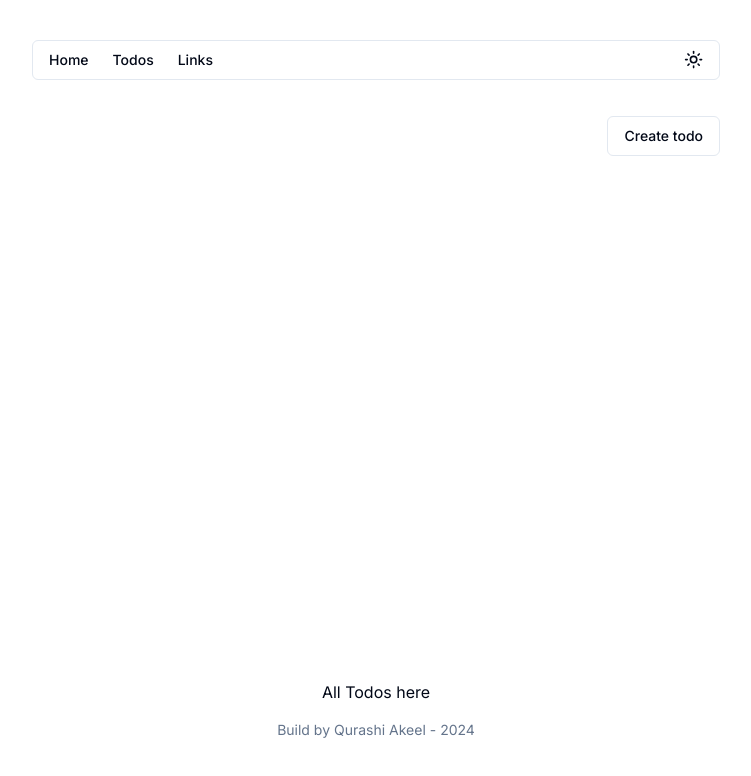
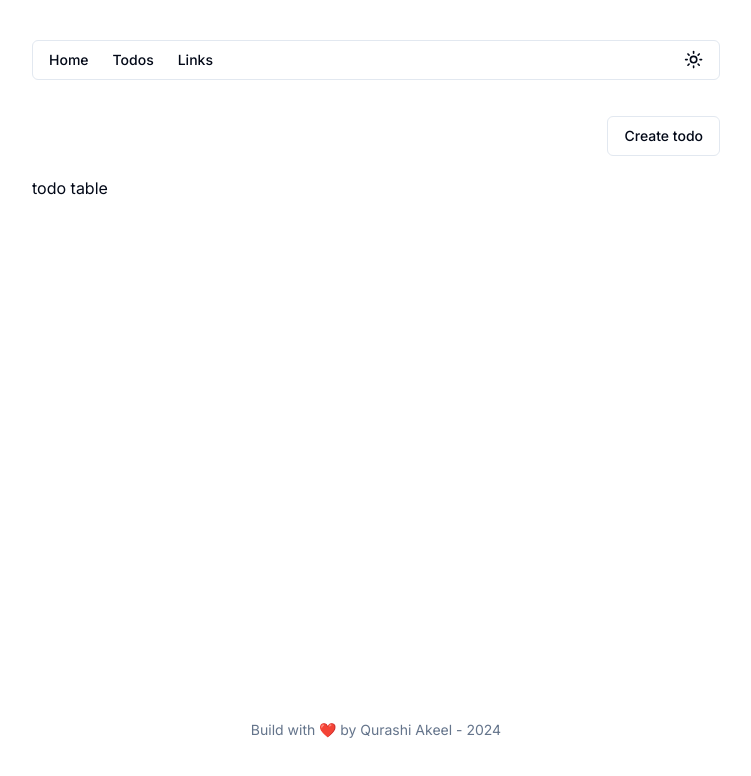
Before and after one commit to qurashi-akeel/pesto-todo-zeta, a Next.js app: page /todos in a window 1280 px wide. Shown: the top 776 px of the page, without its empty margins (264-1015 px from the left). Built offline with nearby package versions, Linux system fonts and the light colour scheme.

Commit message:
Fix UI and github URL.

```diff
--- a/package.json
+++ b/package.json
@@ -5,7 +5,7 @@
   "description": "A fullstack todo app built with Next.js, Typescript and Tailwind CSS",
   "author": {
     "name": "Qurashi Akeel",
-    "url": "https://github.com/users/qurashi-akeel/"
+    "url": "https://github.com/qurashi-akeel/"
   },
   "scripts": {
     "dev": "next dev",
--- a/src/app/layout.tsx
+++ b/src/app/layout.tsx
@@ -35,7 +35,7 @@ export default function RootLayout({
             <NavMenubar />
             {children}
             <footer className="text-muted-foreground text-sm text-center">
-              Build by Qurashi Akeel - {new Date().getFullYear()}
+              Build with ❤️ by Qurashi Akeel - {new Date().getFullYear()}
             </footer>
           </ThemeProvider>
         </section>
--- a/src/app/page.tsx
+++ b/src/app/page.tsx
@@ -15,7 +15,7 @@ export default function Home() {
           TypeScript. It is available on{" "}
           <a
             className="text-blue-500 underline"
-            href="https://github.com/Qurashi/pesto-todo-zeta"
+            href="https://github.com/qurashi-akeel/pesto-todo-zeta"
             target="_blank"
             rel="noreferrer"
           >
--- a/src/app/todos/page.tsx
+++ b/src/app/todos/page.tsx
@@ -3,11 +3,13 @@ import TodoFormDailog from "./todo-form-dialog";
 const AllTodos = () => {
   return (
     <main className="flex flex-col items-center justify-between min-h-[80vh] py-4">
-      <div className="flex justify-end w-full my-5">
-        <TodoFormDailog formType="create" />
-      </div>
+      <section className="overflow-scroll w-full">
+        <div className="flex justify-end w-full my-5">
+          <TodoFormDailog formType="create" />
+        </div>
 
-      <p>All Todos here</p>
+        <div className="">todo table</div>
+      </section>
     </main>
   );
 };
--- a/src/components/nav/menu-bar.tsx
+++ b/src/components/nav/menu-bar.tsx
@@ -29,10 +29,10 @@ export default function NavMenubar() {
             <Link href={"/docs"}>
               <MenubarItem>Documentation</MenubarItem>
             </Link>
-            <a href="https://github.com/username/project">
+            <a href="https://github.com/qurashi-akeel/pesto-todo-zeta">
               <MenubarItem>Code on Github</MenubarItem>
             </a>
-            <a href={"https://www.linkedin.com/in/username"}>
+            <a href={"https://www.linkedin.com/in/qurashi"}>
               <MenubarItem>About Developer</MenubarItem>
             </a>
           </MenubarContent>
```
